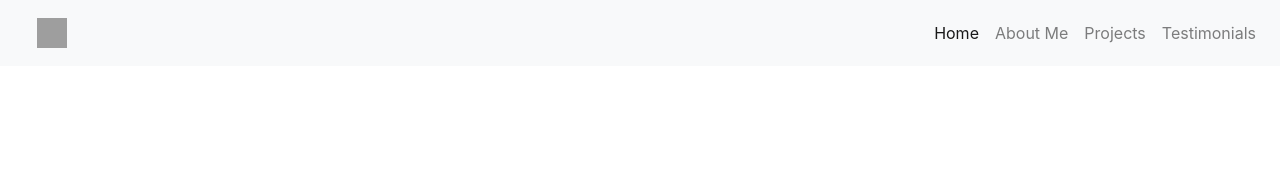
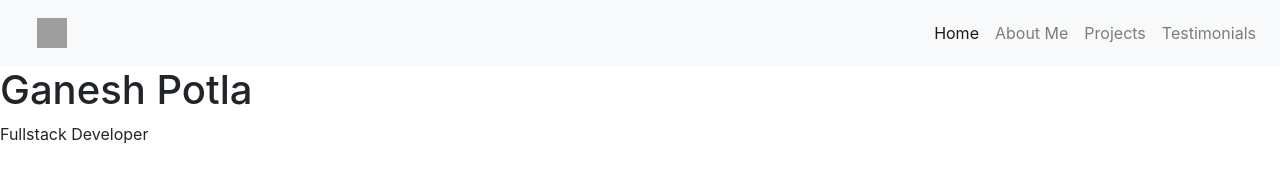
Before and after one commit to GaneshPotla86/Portfolio-Webiste, a plain HTML site: page index.html in a window 1280 px wide. Drawn offline with nearby package versions, Linux system fonts and the light colour scheme; grey boxes are pictures that could not be loaded.

Commit message:
heading and para is added and run successsfully

```diff
--- a/index.html
+++ b/index.html
@@ -28,6 +28,12 @@
     </div>
   </div>
 </nav>
+<div>
+  <h1>Ganesh Potla
+</h1>
+<p>Fullstack Developer<a></a></p>
+</div>
+
   </body>
 
 </html>
```
